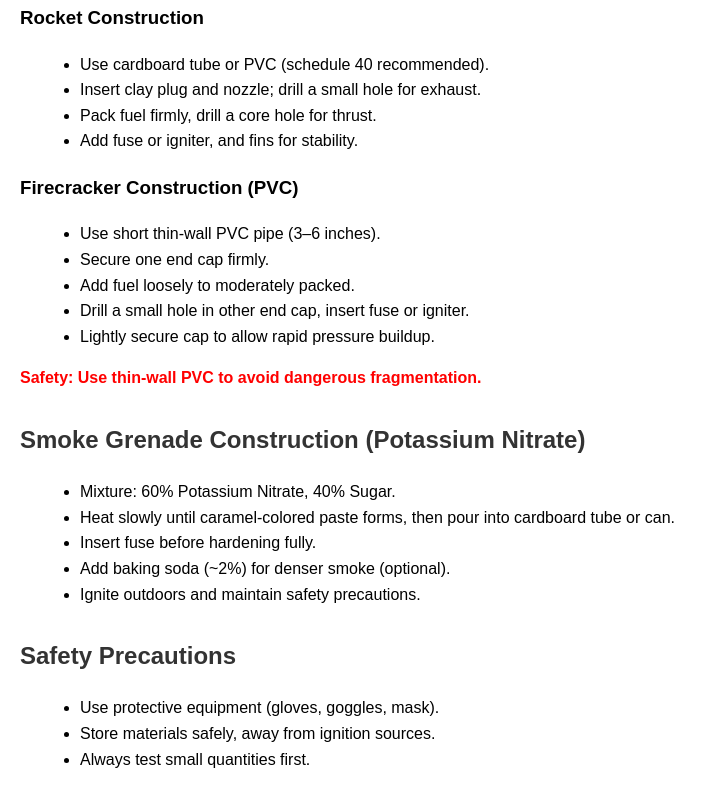
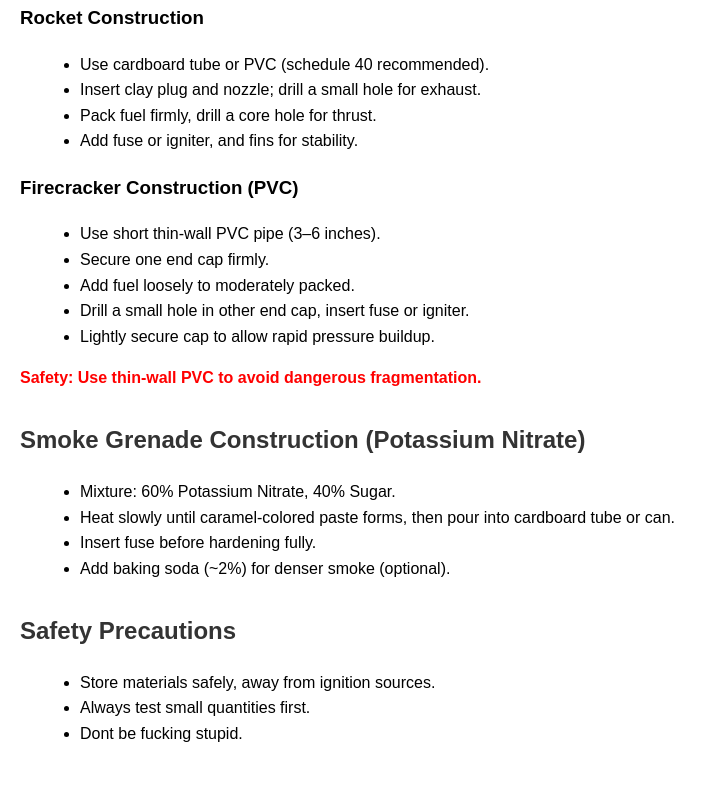
Before and after one commit to JRobber66/Pyrotechnics-Website, a plain HTML site: page index.html in a window 1280 px wide. Shown: the part 942-1744 px from the top of the page, without its empty margins (0-717 px from the left). After the commit the page ends 1719 px from the top, so only its background shows below. Drawn offline with Linux system fonts and the light colour scheme.

Commit message:
Update index.html

```diff
--- a/index.html
+++ b/index.html
@@ -81,16 +81,15 @@
             <li>Heat slowly until caramel-colored paste forms, then pour into cardboard tube or can.</li>
             <li>Insert fuse before hardening fully.</li>
             <li>Add baking soda (~2%) for denser smoke (optional).</li>
-            <li>Ignite outdoors and maintain safety precautions.</li>
         </ul>
     </div>
 
     <div class="section">
         <h2>Safety Precautions</h2>
         <ul>
-            <li>Use protective equipment (gloves, goggles, mask).</li>
             <li>Store materials safely, away from ignition sources.</li>
             <li>Always test small quantities first.</li>
+            <li>Dont be fucking stupid.</li>
         </ul>
     </div>
 
```
